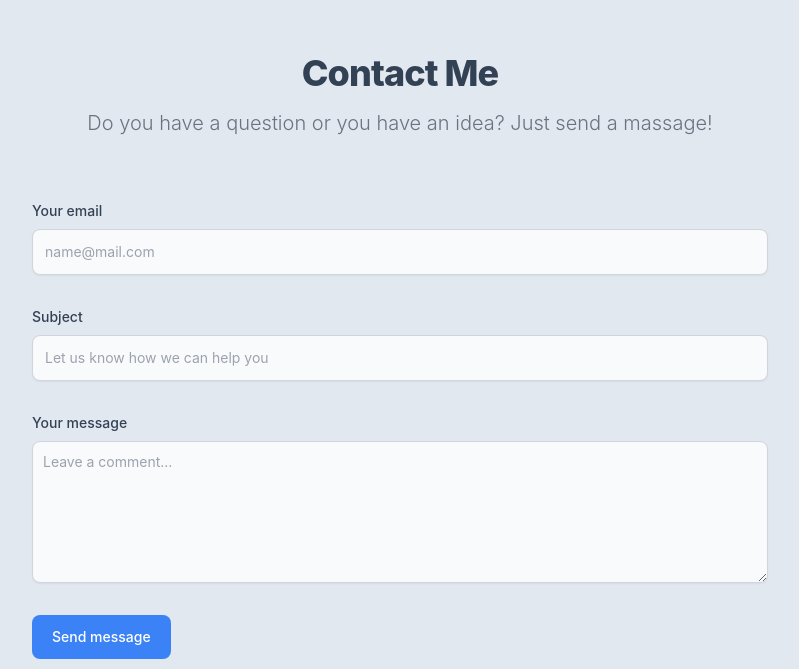
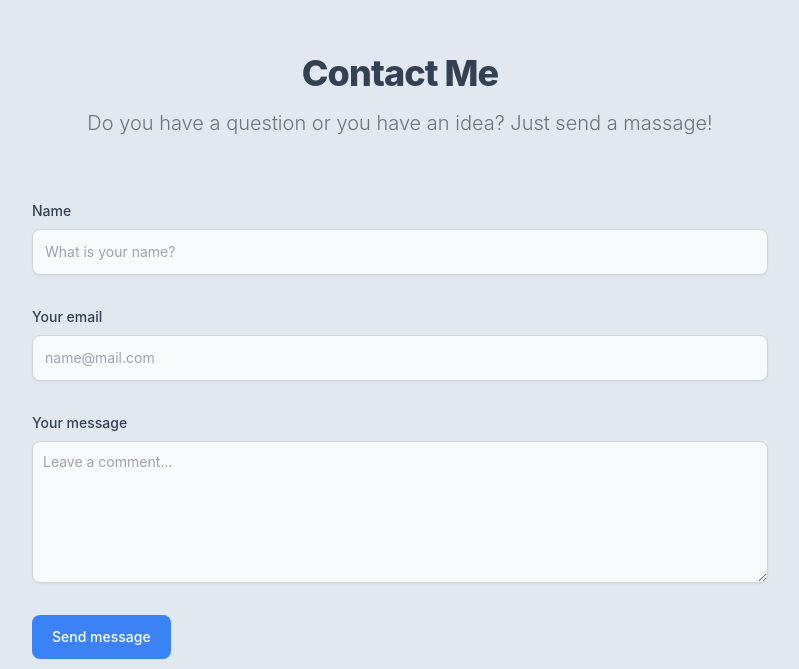
Before and after one commit to tolgazorlu/tolgdev, a React (Vite) app: page / in a window 1280 px wide. Shown: the part 2411-3080 px from the top of the page, without its empty margins (240-1039 px from the left). Built offline with nearby package versions, Linux system fonts and the light colour scheme.

Commit message:
last update

```diff
--- a/package.json
+++ b/package.json
@@ -9,6 +9,7 @@
     "preview": "vite preview"
   },
   "dependencies": {
+    "@emailjs/browser": "^3.10.0",
     "@headlessui/react": "^1.7.8",
     "@heroicons/react": "^2.0.14",
     "framer-motion": "^10.6.0",
--- a/src/components/Contact.jsx
+++ b/src/components/Contact.jsx
@@ -1,27 +1,118 @@
-import React from 'react'
+import React, { useRef, useState } from "react";
+import emailjs from "@emailjs/browser";
 
 export default function Contact() {
+  const form = useRef();
+
+  const [isSended, setIsSended] = useState(false);
+
+  const sendEmail = (e) => {
+    e.preventDefault();
+
+    emailjs
+      .sendForm(
+        "service_iry8ehi",
+        "template_bvnal8d",
+        form.current,
+        "H_UkTD1Hja8fE4XQx"
+      )
+      .then(
+        (result) => {
+          console.log(result.text);
+          setIsSended(true);
+        },
+        (error) => {
+          console.log(error.text);
+        }
+      );
+  };
+
   return (
-    <section id="contact" class="bg-slate-200 h-screen mt-[200px] sm:mt-[100px] md:mt-20 lg:mt-0">
-        <div class="py-8 lg:py-16 px-4 mx-auto max-w-screen-md">
-            <h2 class="mb-4 text-4xl tracking-tight font-extrabold text-center text-slate-700">Contact Me</h2>
-            <p class="mb-8 lg:mb-16 font-light text-center text-gray-500 dark:text-gray-400 sm:text-xl">Do you have a question or you have an idea? Just send a massage!</p>
-            <form action="#" class="space-y-8">
+    <section
+      id="contact"
+      className="bg-slate-200 h-screen mt-[200px] sm:mt-[100px] md:mt-20 lg:mt-0"
+    >
+      <div className="py-8 lg:py-16 px-4 mx-auto max-w-screen-md">
+        <h2 className="mb-4 text-4xl tracking-tight font-extrabold text-center text-slate-700">
+          Contact Me
+        </h2>
+        <p className="mb-8 lg:mb-16 font-light text-center text-gray-500 dark:text-gray-400 sm:text-xl">
+          Do you have a question or you have an idea? Just send a massage!
+        </p>
+        <form ref={form} onSubmit={sendEmail} className="space-y-8">
           <div>
-                    <label for="email" class="block mb-2 text-sm font-medium text-slate-700">Your email</label>
-                    <input type="text" id="subject" class="block p-3 w-full text-sm text-gray-900 bg-gray-50 rounded-lg border border-gray-300 shadow-sm focus:ring-primary-500 focus:border-primary-500" placeholder="name@mail.com" required/>
+            <label className="block mb-2 text-sm font-medium text-slate-700">
+              Name
+            </label>
+            <input
+              type="text"
+              name="user_name"
+              className="block p-3 w-full text-sm text-gray-900 bg-gray-50 rounded-lg border border-gray-300 shadow-sm focus:ring-primary-500 focus:border-primary-500"
+              placeholder="What is your name?"
+              required
+            />
           </div>
           <div>
-                    <label for="subject" class="block mb-2 text-sm font-medium text-slate-700">Subject</label>
-                    <input type="text" id="subject" class="block p-3 w-full text-sm text-gray-900 bg-gray-50 rounded-lg border border-gray-300 shadow-sm focus:ring-primary-500 focus:border-primary-500" placeholder="Let us know how we can help you" required/>
+            <label className="block mb-2 text-sm font-medium text-slate-700">
+              Your email
+            </label>
+            <input
+              type="email"
+              name="user_email"
+              id="user_email"
+              className="block p-3 w-full text-sm text-gray-900 bg-gray-50 rounded-lg border border-gray-300 shadow-sm focus:ring-primary-500 focus:border-primary-500"
+              placeholder="name@mail.com"
+              required
+            />
           </div>
-                <div class="sm:col-span-2">
-                    <label for="message" class="block mb-2 text-sm font-medium text-slate-700">Your message</label>
-                    <textarea id="message" rows="6" class="block p-2.5 w-full text-sm text-gray-900 bg-gray-50 rounded-lg shadow-sm border border-gray-300 focus:ring-primary-500 focus:border-primary-500" placeholder="Leave a comment..."></textarea>
+
+          <div className="sm:col-span-2">
+            <label className="block mb-2 text-sm font-medium text-slate-700">
+              Your message
+            </label>
+            <textarea
+              name="message"
+              id="message"
+              rows="6"
+              className="block p-2.5 w-full text-sm text-gray-900 bg-gray-50 rounded-lg shadow-sm border border-gray-300 focus:ring-primary-500 focus:border-primary-500"
+              placeholder="Leave a comment..."
+            ></textarea>
           </div>
-                <button type="submit" class="py-3 px-5 text-sm font-medium text-center text-white rounded-lg bg-blue-500">Send message</button>
+          <button
+            type="submit"
+            value="Send"
+            className="py-3 px-5 text-sm font-medium text-center text-white rounded-lg bg-blue-500"
+          >
+            Send message
+          </button>
+          {isSended ? (
+            <div
+              class="flex p-4 mb-4 text-sm text-green-800 border border-blue-300 rounded-lg bg-blue-50 "
+              role="alert"
+            >
+              <svg
+                aria-hidden="true"
+                class="flex-shrink-0 inline w-5 h-5 mr-3"
+                fill="currentColor"
+                viewBox="0 0 20 20"
+                xmlns="http://www.w3.org/2000/svg"
+              >
+                <path
+                  fill-rule="evenodd"
+                  d="M18 10a8 8 0 11-16 0 8 8 0 0116 0zm-7-4a1 1 0 11-2 0 1 1 0 012 0zM9 9a1 1 0 000 2v3a1 1 0 001 1h1a1 1 0 100-2v-3a1 1 0 00-1-1H9z"
+                  clip-rule="evenodd"
+                ></path>
+              </svg>
+              <span class="sr-only">Info</span>
+              <div>
+                <span class="font-medium">Message sended!</span> Check your e-mail.
+              </div>
+            </div>
+          ) : (
+            <div></div>
+          )}
         </form>
       </div>
     </section>
-  )
+  );
 }
--- a/src/components/Experiences.jsx
+++ b/src/components/Experiences.jsx
@@ -3,7 +3,7 @@ import React from "react";
 export default function Experiences() {
   return (
     <div id="experiences" className="bg-slate-200 h-screen w-full flex flex-col justify-center items-center snap-center gap-10 p-10 mt-[200px] sm:mt-[100px] md:mt-20 lg:mt-0">
-      <h2 class="mb-4 text-4xl tracking-tight font-extrabold text-center text-slate-700">My Experiences</h2>
+      <h2 className="mb-4 text-4xl tracking-tight font-extrabold text-center text-slate-700">My Experiences</h2>
       <ol className="relative border-l border-gray-200 dark:border-gray-700">
         <li className="mb-10 ml-4">
           <div className="absolute w-3 h-3 bg-blue-500 rounded-full mt-1.5 -left-1.5 border border-blue-500"></div>
--- a/src/components/Footer.jsx
+++ b/src/components/Footer.jsx
@@ -43,30 +43,30 @@ export default function Footer() {
             </ul>
           </div>
           <hr className="my-6 border-slate-700 sm:mx-auto lg:my-8" />
-          <div class="sm:flex sm:items-center sm:justify-between">
-            <span class="text-sm text-gray-500 sm:text-center dark:text-gray-400">
+          <div className="sm:flex sm:items-center sm:justify-between">
+            <span className="text-sm text-gray-500 sm:text-center dark:text-gray-400">
               © 2023{" "}
-              <a href="#" class="hover:underline">
+              <a href="#" className="hover:underline">
                 Tolga Zorlu™
               </a>
               . All Rights Reserved.
             </span>
-            <div class="flex mt-4 space-x-6 sm:justify-center sm:mt-0">
+            <div className="flex mt-4 space-x-6 sm:justify-center sm:mt-0">
               <a
                 href="https://www.youtube.com/channel/UCbQ2CNMwWjNeRDaXoKi9eAA"
-                class="text-red-500 hover:text-amber-500"
+                className="text-red-500 hover:text-amber-500"
               >
                 <AiFillYoutube className="w-6 h-6" />
               </a>
               <a
                 href="https://www.linkedin.com/in/tolgazorlu/"
-                class="text-black-500 hover:text-amber-500"
+                className="text-black-500 hover:text-amber-500"
               >
                 <AiFillGithub className="w-6 h-6" />
               </a>
               <a
                 href="https://www.linkedin.com/in/tolgazorlu/"
-                class="text-blue-500 hover:text-amber-500"
+                className="text-blue-500 hover:text-amber-500"
               >
                 <AiFillLinkedin className="w-6 h-6" />
               </a>
--- a/src/components/Portfolio.jsx
+++ b/src/components/Portfolio.jsx
@@ -28,7 +28,7 @@ const works = [
 export default function Portfolio() {
   return (
     <div id="works" className="bg-slate-200 lg:h-screen w-full flex flex-col justify-center items-center snap-center gap-10">
-      <h2 class="mb-4 text-4xl tracking-tight font-extrabold text-center text-slate-700">My Works</h2>
+      <h2 className="mb-4 text-4xl tracking-tight font-extrabold text-center text-slate-700">My Works</h2>
 
       <div className="flex flex-col lg:flex-row gap-5">
         {works.map((item, index) => {
```
Also changed, not shown: 2 other files (tests, documents, lock files or other folders). Lines whose indentation alone changed are shown as unchanged.
